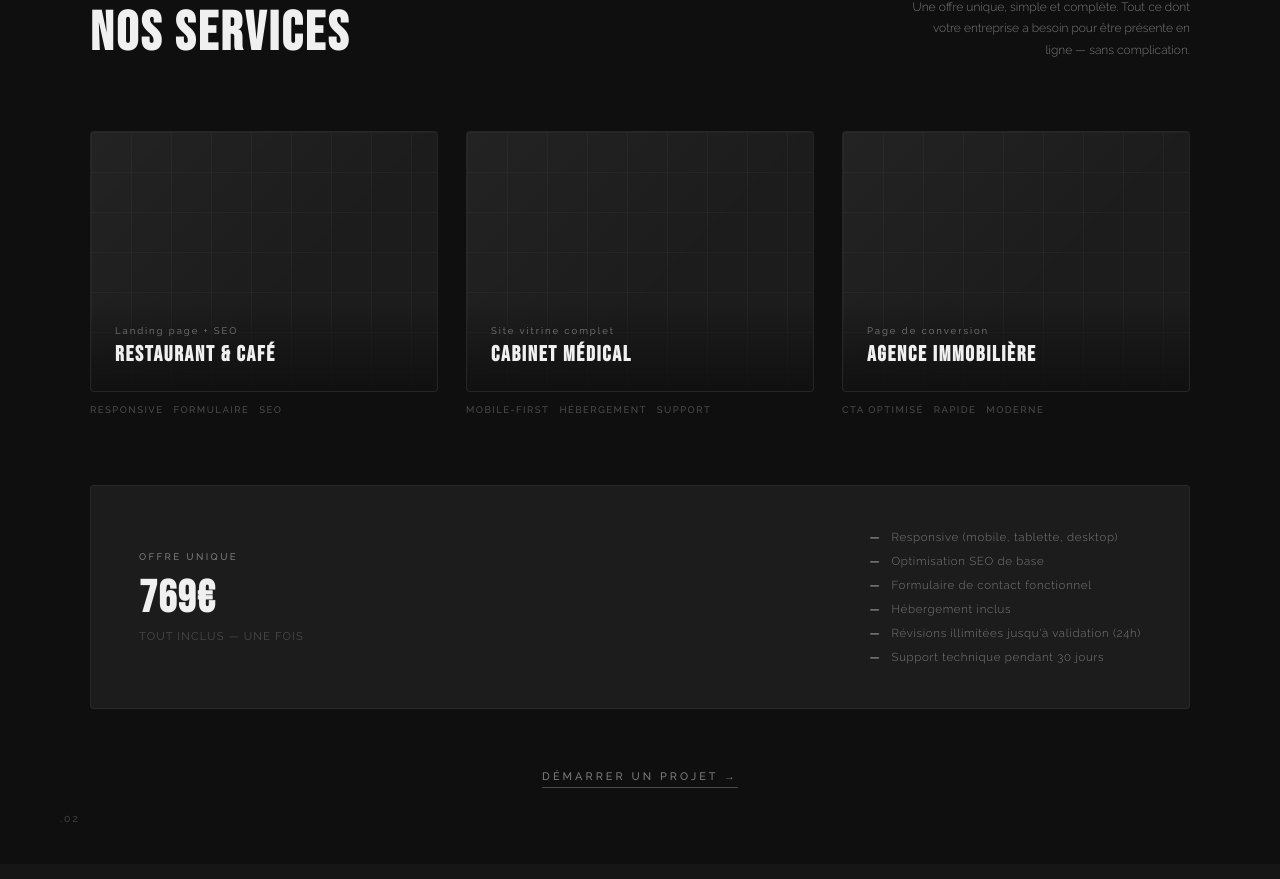
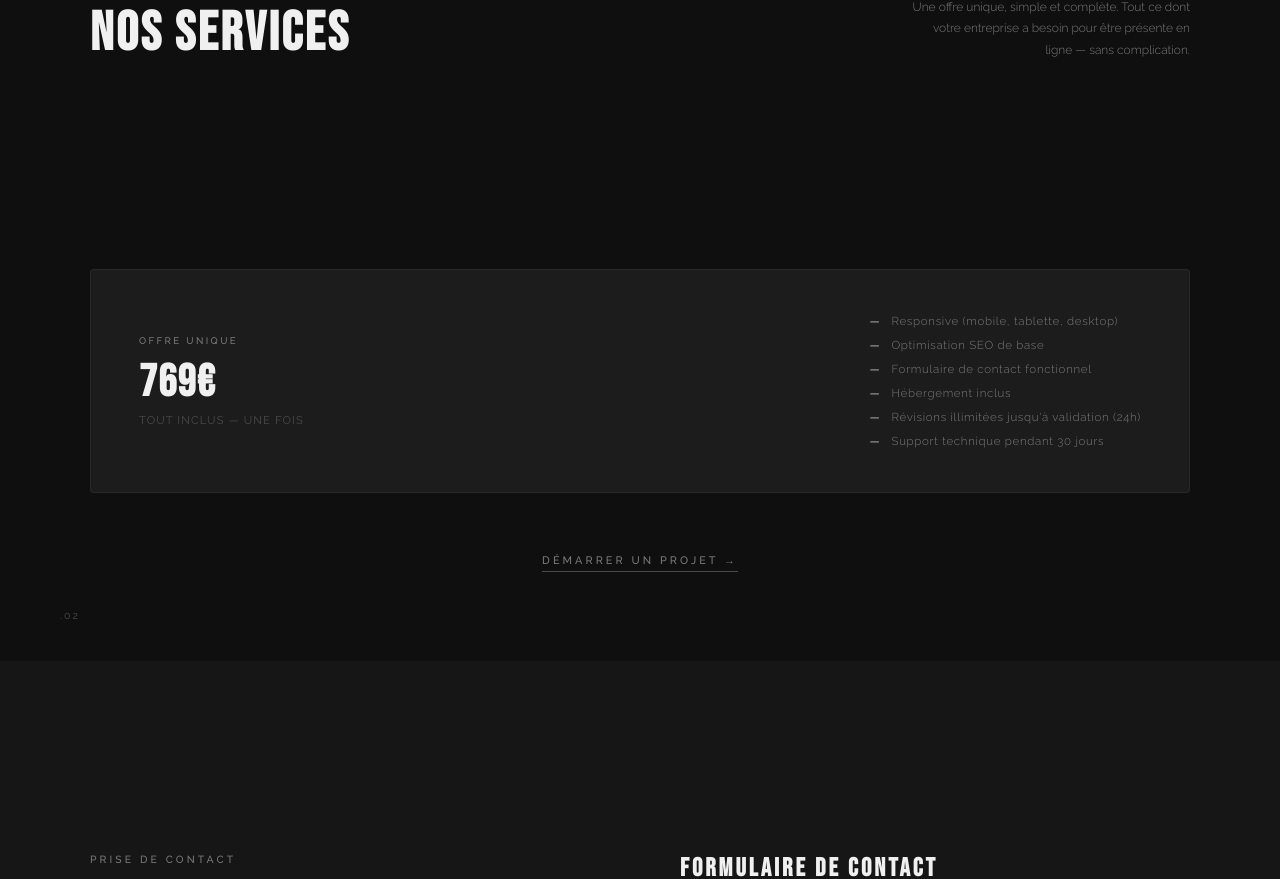
Before and after one commit to greymatter777/Black-otarcy, a React (Vite) app: page / in a window 1280 px wide. Shown: the part 939-1818 px from the top of the page. Built offline with nearby package versions, Linux system fonts and the light colour scheme.

Commit message:
suppression grille

```diff
--- a/src/pages/Index.tsx
+++ b/src/pages/Index.tsx
@@ -255,10 +255,10 @@ const Hero = () => (
 );
 
 // ─── SECTION 02 — SERVICES ────────────────────────────
-const mockProjects = [
-  { title: "RESTAURANT & CAFÉ", sub: "Landing page + SEO", tags: ["Responsive", "Formulaire", "SEO"] },
-  { title: "CABINET MÉDICAL", sub: "Site vitrine complet", tags: ["Mobile-first", "Hébergement", "Support"] },
-  { title: "AGENCE IMMOBILIÈRE", sub: "Page de conversion", tags: ["CTA optimisé", "Rapide", "Moderne"] },
+const mockProjects: Project[] = [
+  { title: "", sub: "", tags: [] },
+  { title: "", sub: "", tags: [] },
+  { title: "", sub: "", tags: [] },
 ];
 
 interface Project {
@@ -268,94 +268,29 @@ interface Project {
 }
 
 const ProjectCard: React.FC<{ project: Project; index: number }> = ({ project, index }) => (
-  <div className="reveal" style={{ transitionDelay: `${index * 0.12}s` }}>
-    <div
-      style={{
-        background: "#1c1c1c",
-        borderRadius: "4px",
-        overflow: "hidden",
-        position: "relative",
-        aspectRatio: "4/3",
-        cursor: "pointer",
-        border: "1px solid rgba(255,255,255,0.04)",
-        transition: "transform 0.4s cubic-bezier(.22,1,.36,1), border-color 0.4s",
-      }}
-      onMouseEnter={(e) => {
-        e.currentTarget.style.transform = "translateY(-4px)";
-        e.currentTarget.style.borderColor = "rgba(255,255,255,0.12)";
-      }}
-      onMouseLeave={(e) => {
-        e.currentTarget.style.transform = "translateY(0)";
-        e.currentTarget.style.borderColor = "rgba(255,255,255,0.04)";
-      }}
-    >
-      <div
-        style={{
-          position: "absolute",
-          inset: 0,
-          background: "linear-gradient(135deg, rgba(255,255,255,0.03) 0%, transparent 60%)",
-        }}
-      />
-      <div
-        style={{
-          position: "absolute",
-          inset: 0,
-          opacity: 0.06,
-          backgroundImage:
-            "linear-gradient(rgba(255,255,255,0.5) 1px, transparent 1px), linear-gradient(90deg, rgba(255,255,255,0.5) 1px, transparent 1px)",
-          backgroundSize: "40px 40px",
-        }}
-      />
-      <div
-        style={{
-          position: "absolute",
-          bottom: 0,
-          left: 0,
-          right: 0,
-          padding: "24px",
-          background: "linear-gradient(transparent, rgba(15,15,15,0.9))",
-        }}
-      >
-        <p
-          style={{
+    <div className="reveal" style={{
+      transitionDelay: `${index * 0.12}s`,
+      marginBottom: "60px", // Un peu plus d'espace entre les titres
+      textAlign: "left"
+    }}>
+      <p style={{
         fontFamily: "'Raleway', sans-serif",
         fontSize: "0.6rem",
         letterSpacing: "0.2em",
         color: "#7a7a7a",
-            marginBottom: "6px",
-          }}
-        >
+        marginBottom: "8px",
+        textTransform: "uppercase"
+      }}>
         {project.sub}
       </p>
-        <h3
-          style={{
+      <h3 style={{
         fontFamily: "'Bebas Neue', sans-serif",
-            fontSize: "1.35rem",
-            letterSpacing: "0.08em",
-            color: "#f0f0f0",
-          }}
-        >
+        fontSize: "1.8rem", // On grossit un peu le titre comme il n'y a plus de cadre
+        letterSpacing: "0.05em",
+        color: "#f0f0f0"
+      }}>
         {project.title}
       </h3>
-      </div>
-    </div>
-    <div style={{ display: "flex", gap: "10px", marginTop: "12px", flexWrap: "wrap" }}>
-      {project.tags.map((tag) => (
-        <span
-          key={tag}
-          style={{
-            fontFamily: "'Raleway', sans-serif",
-            fontSize: "0.6rem",
-            letterSpacing: "0.15em",
-            color: "#4a4a4a",
-            textTransform: "uppercase",
-            fontWeight: 500,
-          }}
-        >
-          {tag}
-        </span>
-      ))}
-    </div>
     </div>
   );
 
```
Lines whose indentation alone changed are shown as unchanged.
